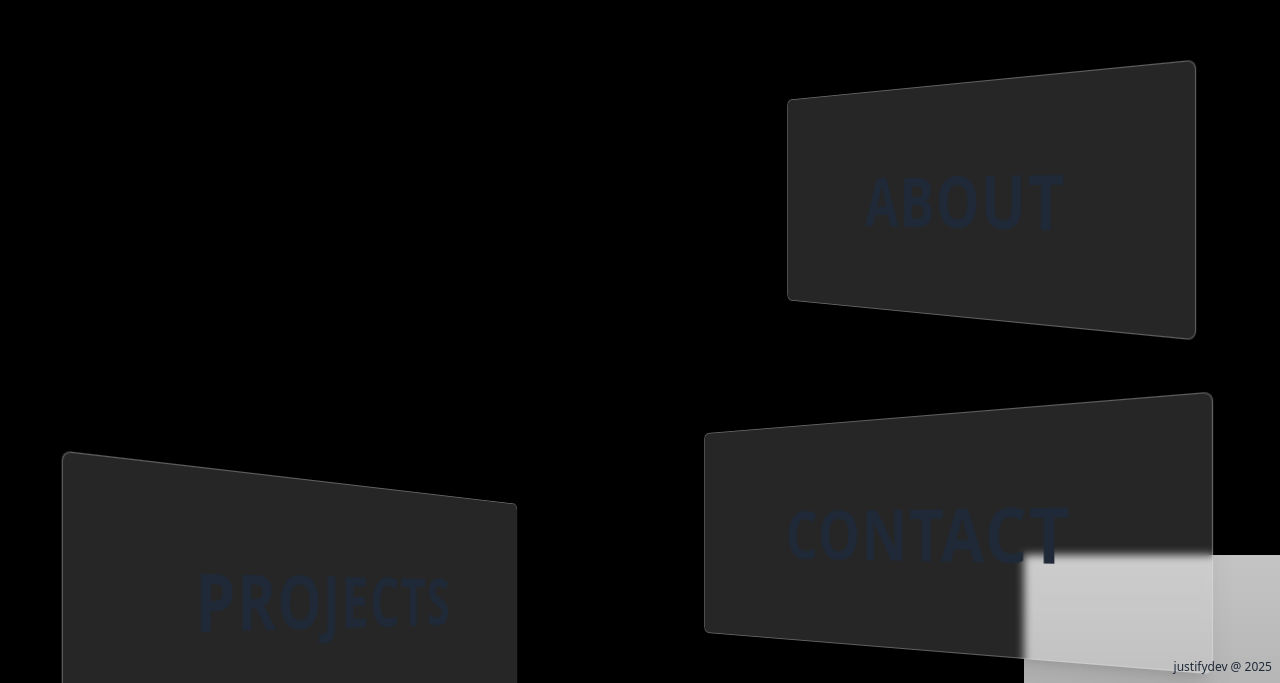
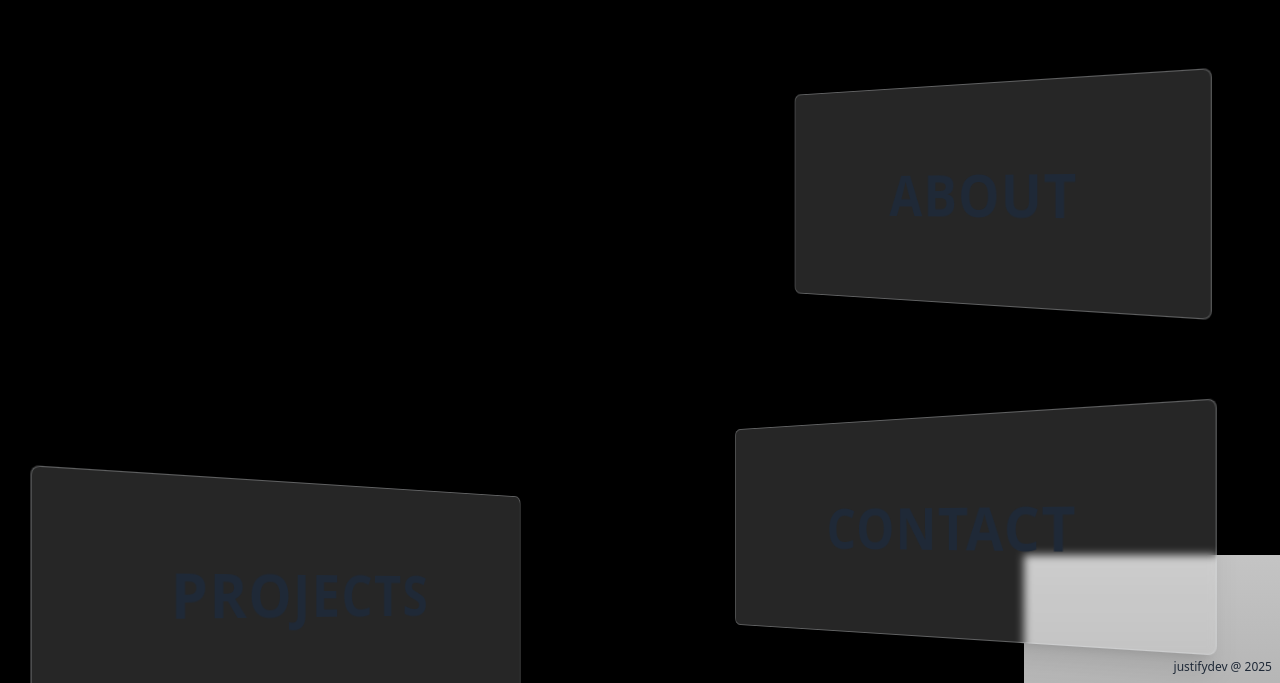
Before and after one commit to justifyisdumb/temp, a React (Vite) app: page / in a window 1280 px wide. Shown: the part 117-800 px from the top of the page. Built offline with nearby package versions, Linux system fonts and the light colour scheme.

Commit message:
Make cards consistent with fade-in and hover animations

```diff
--- a/src/App.tsx
+++ b/src/App.tsx
@@ -3,13 +3,21 @@ import Spline from '@splinetool/react-spline';
 
 export default function Home() {
   const [isLoading, setIsLoading] = useState(true);
+  const [showCards, setShowCards] = useState(false);
 
   useEffect(() => {
     const timer = setTimeout(() => {
       setIsLoading(false);
     }, 500);
 
-    return () => clearTimeout(timer);
+    // Show cards 2 seconds after loading completes
+    const cardTimer = setTimeout(() => {
+      setShowCards(true);
+    }, 2500);
+    return () => {
+      clearTimeout(timer);
+      clearTimeout(cardTimer);
+    };
   }, []);
 
   return (
@@ -39,37 +47,43 @@ export default function Home() {
           {/* Navigation Cards */}
           {/* PROJECTS card - robot's left (from its POV), 3D perspective */}
           <div
-  className="absolute top-3/4 left-8 z-20 cursor-pointer hover:scale-110 hover:shadow-2xl hover:bg-white/30 transition-all duration-500 ease-out"
+  className={`absolute top-3/4 left-8 z-20 cursor-pointer hover:scale-105 hover:shadow-2xl hover:bg-white/25 transition-all duration-500 ease-out ${
+    showCards ? 'opacity-100' : 'opacity-0'
+  }`}
   style={{
-    transform: 'perspective(1000px) rotateY(45deg)',
+    transform: 'perspective(1000px) rotateY(30deg)',
   }}
 >
   <div className="bg-white/15 backdrop-blur-sm rounded-lg px-32 py-20 shadow-xl border border-gray-200/30">
-    <h3 className="text-gray-800 font-bold text-7xl tracking-wide">PROJECTS</h3>
+    <h3 className="text-gray-800 font-bold text-6xl tracking-wide">PROJECTS</h3>
   </div>
 </div>
 
 {/* ABOUT card - far right, upper */}
 <div
-  className="absolute top-1/4 right-16 z-20 cursor-pointer hover:scale-110 hover:shadow-2xl hover:bg-white/30 transition-all duration-500 ease-out"
+  className={`absolute top-1/4 right-16 z-20 cursor-pointer hover:scale-105 hover:shadow-2xl hover:bg-white/25 transition-all duration-500 ease-out ${
+    showCards ? 'opacity-100' : 'opacity-0'
+  }`}
   style={{
-    transform: 'perspective(1000px) rotateY(-40deg)',
+    transform: 'perspective(1000px) rotateY(-30deg)',
   }}
 >
   <div className="bg-white/15 backdrop-blur-sm rounded-lg px-32 py-20 shadow-xl border border-gray-200/30">
-    <h3 className="text-gray-800 font-bold text-7xl tracking-wide">ABOUT</h3>
+    <h3 className="text-gray-800 font-bold text-6xl tracking-wide">ABOUT</h3>
   </div>
 </div>
 
 {/* CONTACT card - far right, lower */}
 <div
-  className="absolute top-2/3 right-16 z-20 cursor-pointer hover:scale-110 hover:shadow-2xl hover:bg-white/30 transition-all duration-500 ease-out"
+  className={`absolute top-2/3 right-16 z-20 cursor-pointer hover:scale-105 hover:shadow-2xl hover:bg-white/25 transition-all duration-500 ease-out ${
+    showCards ? 'opacity-100' : 'opacity-0'
+  }`}
   style={{
-    transform: 'perspective(1000px) rotateY(-35deg)',
+    transform: 'perspective(1000px) rotateY(-30deg)',
   }}
 >
   <div className="bg-white/15 backdrop-blur-sm rounded-lg px-32 py-20 shadow-xl border border-gray-200/30">
-    <h3 className="text-gray-800 font-bold text-7xl tracking-wide">CONTACT</h3>
+    <h3 className="text-gray-800 font-bold text-6xl tracking-wide">CONTACT</h3>
   </div>
 </div>
 
```
